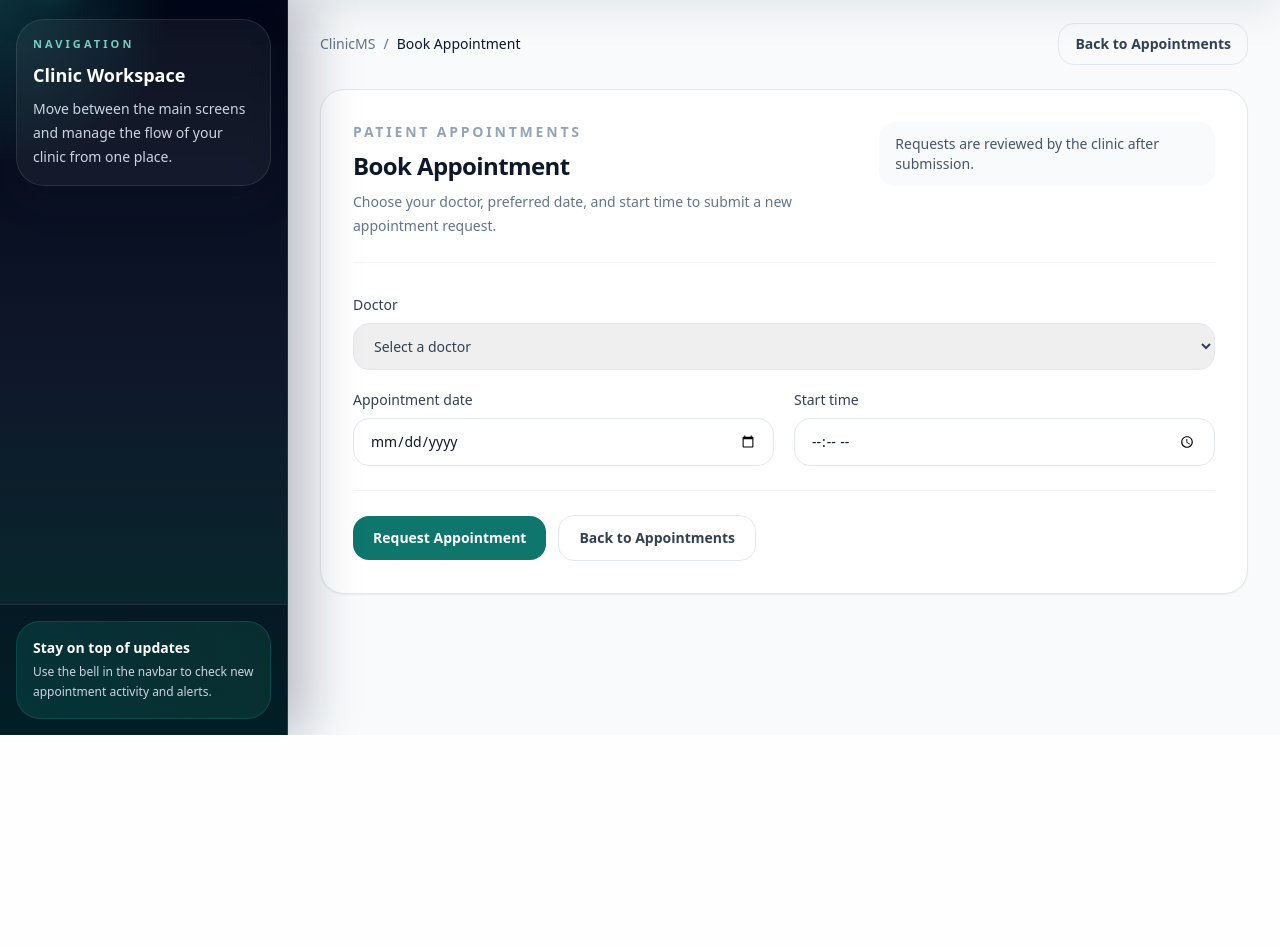
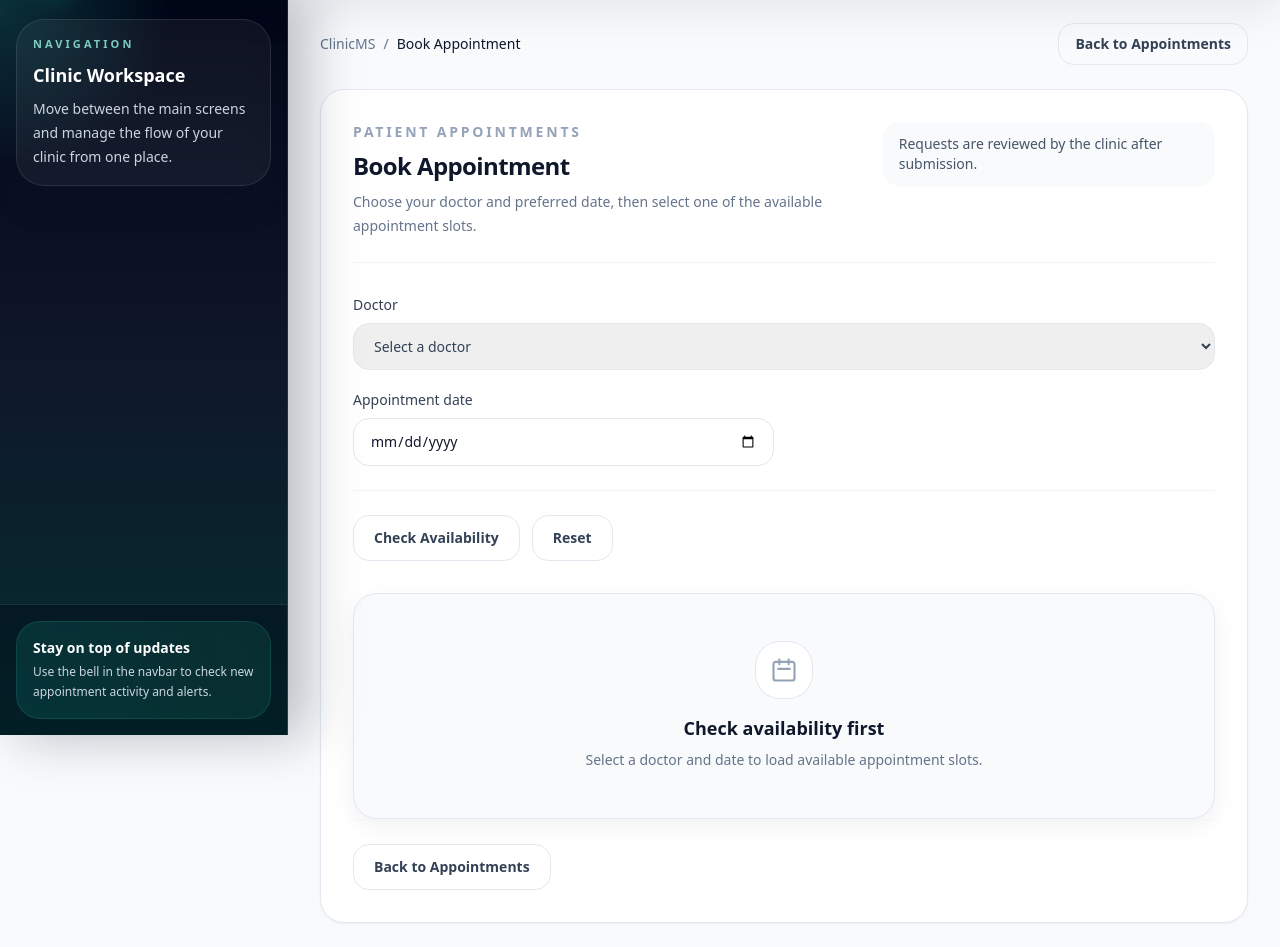
Before and after one commit to Kadry333/Django-Clinic-System, a Django app: template patients/templates/patients/book_appointment.html in a window 1280 px wide. Shown: the part 65-1012 px from the top of the page. Before the commit the page ends 800 px from the top, so only its background shows below. Run offline with Django 5.2, Linux system fonts and the light colour scheme; the template is opened without the code that fills it: values that come from a table or form of the project are taken from there, others are empty; tables that the repository leaves empty hold one stand-in row (values such as "Sample post"); some libraries are stand-ins or nearby versions.

Commit message:
fix patient

```diff
--- a/patients/forms.py
+++ b/patients/forms.py
@@ -1,10 +1,14 @@
+from datetime import datetime
+
 from django import forms
 from django.core.validators import RegexValidator
+from django.utils.dateparse import parse_date
 from django.utils import timezone
 
 from accounts.models import User
-from appointments.models import Appointment, RescheduleRequest
+from appointments.models import RescheduleRequest
 from doctors.models import DoctorProfile
+from patients.services import get_available_slots
 
 
 name_validator = RegexValidator(
@@ -39,19 +43,56 @@ class PatientProfileForm(forms.ModelForm):
         fields = ["first_name", "last_name", "email", "phone"]
 
 
-class PatientAppointmentBookingForm(forms.ModelForm):
-    class Meta:
-        model = Appointment
-        fields = ["doctor", "appointment_date", "start_time"]
-        widgets = {
-            "appointment_date": forms.DateInput(attrs={"type": "date"}),
-            "start_time": forms.TimeInput(attrs={"type": "time"}),
-        }
+class PatientAppointmentBookingForm(forms.Form):
+    doctor = forms.ModelChoiceField(
+        queryset=DoctorProfile.objects.none(),
+        empty_label="Select a doctor",
+    )
+    appointment_date = forms.DateField(
+        widget=forms.DateInput(attrs={"type": "date"}),
+    )
+    slot = forms.ChoiceField(
+        choices=[],
+        required=False,
+    )
 
     def __init__(self, *args, **kwargs):
+        doctor = kwargs.pop("doctor", None)
+        appointment_date = kwargs.pop("appointment_date", None)
+        require_slot = kwargs.pop("require_slot", False)
         super().__init__(*args, **kwargs)
 
         self.fields["doctor"].queryset = DoctorProfile.objects.select_related("user").all()
+        self.require_slot = require_slot
+        self.selected_doctor = doctor
+        self.selected_appointment_date = appointment_date
+        self.available_slots = []
+        self._set_slot_choices([])
+
+        if self.is_bound:
+            doctor_id = self.data.get(self.add_prefix("doctor"))
+            if doctor_id and self.selected_doctor is None:
+                try:
+                    self.selected_doctor = self.fields["doctor"].queryset.get(pk=doctor_id)
+                except (DoctorProfile.DoesNotExist, ValueError, TypeError):
+                    self.selected_doctor = None
+
+            raw_appointment_date = self.data.get(self.add_prefix("appointment_date"))
+            if raw_appointment_date and self.selected_appointment_date is None:
+                self.selected_appointment_date = parse_date(raw_appointment_date)
+
+        if self.selected_doctor and self.selected_appointment_date:
+            self.available_slots = get_available_slots(
+                self.selected_doctor,
+                self.selected_appointment_date,
+            )
+            self._set_slot_choices(self.available_slots)
+
+    def _set_slot_choices(self, slots):
+        self.fields["slot"].choices = [
+            ("", "Select an available slot"),
+            *[(slot.strftime("%H:%M"), slot.strftime("%I:%M %p").lstrip("0")) for slot in slots],
+        ]
 
     def clean_appointment_date(self):
         appointment_date = self.cleaned_data["appointment_date"]
@@ -60,6 +101,40 @@ class PatientAppointmentBookingForm(forms.ModelForm):
             raise forms.ValidationError("You cannot book an appointment in the past.")
 
         return appointment_date
+
+    def clean_slot(self):
+        slot = self.cleaned_data.get("slot")
+
+        if not slot:
+            return None
+
+        try:
+            return datetime.strptime(slot, "%H:%M").time()
+        except ValueError as exc:
+            raise forms.ValidationError("Select a valid available slot.") from exc
+
+    def clean(self):
+        cleaned_data = super().clean()
+        doctor = cleaned_data.get("doctor") or self.selected_doctor
+        appointment_date = cleaned_data.get("appointment_date") or self.selected_appointment_date
+        slot = cleaned_data.get("slot")
+
+        if doctor and appointment_date:
+            self.selected_doctor = doctor
+            self.selected_appointment_date = appointment_date
+            self.available_slots = get_available_slots(doctor, appointment_date)
+            self._set_slot_choices(self.available_slots)
+
+        if self.require_slot and doctor and appointment_date:
+            if not self.available_slots:
+                raise forms.ValidationError("No available slots for this doctor on the selected date.")
+
+            if not slot:
+                self.add_error("slot", "Select an available slot.")
+            elif slot not in self.available_slots:
+                self.add_error("slot", "This slot is no longer available. Please choose another one.")
+
+        return cleaned_data
 
 
 class PatientRescheduleRequestForm(forms.ModelForm):
--- a/patients/templates/patients/book_appointment.html
+++ b/patients/templates/patients/book_appointment.html
@@ -17,7 +17,7 @@
                 <p class="text-sm font-semibold uppercase tracking-[0.2em] text-slate-400">Patient Appointments</p>
                 <h1 class="mt-2 text-2xl font-semibold tracking-tight text-slate-900">Book Appointment</h1>
                 <p class="mt-2 max-w-2xl text-sm leading-6 text-slate-500">
-                    Choose your doctor, preferred date, and start time to submit a new appointment request.
+                    Choose your doctor and preferred date, then select one of the available appointment slots.
                 </p>
             </div>
             <div class="rounded-2xl bg-slate-50 px-4 py-3 text-sm text-slate-600">
@@ -25,15 +25,7 @@
             </div>
         </div>
 
-        <form method="post" class="mt-8 space-y-6">
-            {% csrf_token %}
-
-            {% if form.non_field_errors %}
-            <div class="rounded-2xl border border-rose-200 bg-rose-50 px-4 py-3 text-sm text-rose-700">
-                {{ form.non_field_errors }}
-            </div>
-            {% endif %}
-
+        <form method="get" class="mt-8 space-y-6">
             <div class="grid gap-5 md:grid-cols-2">
                 <div class="md:col-span-2">
                     <label for="{{ form.doctor.id_for_label }}" class="mb-2 block text-sm font-medium text-slate-700">Doctor</label>
@@ -67,20 +59,68 @@
                     <p class="mt-2 text-sm text-rose-600">{{ form.appointment_date.errors|join:", " }}</p>
                     {% endif %}
                 </div>
+            </div>
+
+            <div class="flex flex-col gap-3 border-t border-slate-100 pt-6 sm:flex-row sm:items-center">
+                <button type="submit" class="inline-flex items-center justify-center rounded-2xl border border-slate-200 px-5 py-3 text-sm font-semibold text-slate-700 transition hover:bg-slate-50">
+                    Check Availability
+                </button>
+                <a href="{% url 'patients:book_appointment' %}" class="inline-flex items-center justify-center rounded-2xl border border-slate-200 px-5 py-3 text-sm font-semibold text-slate-700 transition hover:bg-slate-50">
+                    Reset
+                </a>
+            </div>
+        </form>
+
+        {% if availability_checked %}
+        <div class="mt-8 border-t border-slate-100 pt-8">
+            {% if form.non_field_errors %}
+            <div class="rounded-2xl border border-rose-200 bg-rose-50 px-4 py-3 text-sm text-rose-700">
+                {{ form.non_field_errors }}
+            </div>
+            {% endif %}
+
+            {% if available_slots and not form.doctor.errors and not form.appointment_date.errors %}
+            <form method="post" class="space-y-6">
+                {% csrf_token %}
+                <input type="hidden" name="doctor" value="{{ selected_doctor.pk }}">
+                <input type="hidden" name="appointment_date" value="{{ selected_appointment_date|date:'Y-m-d' }}">
 
                 <div>
-                    <label for="{{ form.start_time.id_for_label }}" class="mb-2 block text-sm font-medium text-slate-700">Start time</label>
+                    <div class="flex flex-col gap-3 sm:flex-row sm:items-start sm:justify-between">
+                        <div>
+                            <p class="text-sm font-semibold uppercase tracking-[0.2em] text-slate-400">Available Slots</p>
+                            <h2 class="mt-2 text-xl font-semibold text-slate-900">Choose an available start time</h2>
+                            <p class="mt-2 text-sm leading-6 text-slate-500">
+                                Showing slots for {{ selected_doctor.user.get_full_name|default:selected_doctor.user.email }} on {{ selected_appointment_date|date:"d M Y" }}.
+                            </p>
+                        </div>
+                        <div class="rounded-2xl bg-slate-50 px-4 py-3 text-sm text-slate-600">
+                            {{ available_slots|length }} slot{{ available_slots|length|pluralize }} available
+                        </div>
+                    </div>
+
+                    <div class="mt-6 grid gap-3 sm:grid-cols-2 lg:grid-cols-3">
+                        {% for value, label in form.fields.slot.choices %}
+                            {% if value %}
+                            <label class="block cursor-pointer">
                                 <input
-                        type="time"
-                        id="{{ form.start_time.id_for_label }}"
-                        name="{{ form.start_time.html_name }}"
-                        value="{{ form.start_time.value|default:'' }}"
-                        class="w-full rounded-2xl border px-4 py-3 text-sm outline-none transition focus:border-primary focus:ring-4 focus:ring-teal-50 {% if form.start_time.errors %}border-rose-400{% else %}border-slate-200{% endif %}"
+                                    type="radio"
+                                    name="slot"
+                                    value="{{ value }}"
+                                    class="peer sr-only"
+                                    {% if form.slot.value|stringformat:"s" == value|stringformat:"s" %}checked{% endif %}
                                 >
-                    {% if form.start_time.errors %}
-                    <p class="mt-2 text-sm text-rose-600">{{ form.start_time.errors|join:", " }}</p>
+                                <span class="flex items-center justify-center rounded-2xl border border-slate-200 px-4 py-3 text-sm font-semibold text-slate-700 transition peer-checked:border-primary peer-checked:bg-primary peer-checked:text-white peer-hover:border-primary peer-hover:text-primary">
+                                    {{ label }}
+                                </span>
+                            </label>
                             {% endif %}
+                        {% endfor %}
                     </div>
+
+                    {% if form.slot.errors %}
+                    <p class="mt-3 text-sm text-rose-600">{{ form.slot.errors|join:", " }}</p>
+                    {% endif %}
                 </div>
 
                 <div class="flex flex-col gap-3 border-t border-slate-100 pt-6 sm:flex-row sm:items-center">
@@ -92,6 +132,37 @@
                     </a>
                 </div>
             </form>
+            {% elif not form.doctor.errors and not form.appointment_date.errors %}
+            <div class="rounded-panel border border-slate-200 bg-slate-50 px-6 py-12 text-center shadow-soft">
+                <div class="mx-auto flex h-14 w-14 items-center justify-center rounded-3xl bg-white text-slate-400 ring-1 ring-slate-200">
+                    <svg xmlns="http://www.w3.org/2000/svg" class="h-7 w-7" fill="none" viewBox="0 0 24 24" stroke="currentColor" stroke-width="1.8">
+                        <path stroke-linecap="round" stroke-linejoin="round" d="M8 7V3m8 4V3m-9 8h10M5 21h14a2 2 0 0 0 2-2V7a2 2 0 0 0-2-2H5a2 2 0 0 0-2 2v12a2 2 0 0 0 2 2Z" />
+                    </svg>
+                </div>
+                <h2 class="mt-4 text-lg font-semibold text-slate-900">No available slots</h2>
+                <p class="mt-2 text-sm text-slate-500">No available slots for this doctor on the selected date.</p>
+            </div>
+            {% endif %}
+        </div>
+        {% else %}
+        <div class="mt-8 rounded-panel border border-slate-200 bg-slate-50 px-6 py-12 text-center shadow-soft">
+            <div class="mx-auto flex h-14 w-14 items-center justify-center rounded-3xl bg-white text-slate-400 ring-1 ring-slate-200">
+                <svg xmlns="http://www.w3.org/2000/svg" class="h-7 w-7" fill="none" viewBox="0 0 24 24" stroke="currentColor" stroke-width="1.8">
+                    <path stroke-linecap="round" stroke-linejoin="round" d="M8 7V3m8 4V3m-9 8h10M5 21h14a2 2 0 0 0 2-2V7a2 2 0 0 0-2-2H5a2 2 0 0 0-2 2v12a2 2 0 0 0 2 2Z" />
+                </svg>
+            </div>
+            <h2 class="mt-4 text-lg font-semibold text-slate-900">Check availability first</h2>
+            <p class="mt-2 text-sm text-slate-500">Select a doctor and date to load available appointment slots.</p>
+        </div>
+        {% endif %}
+
+        {% if not availability_checked %}
+        <div class="flex flex-col gap-3 border-t border-slate-100 pt-6 sm:flex-row sm:items-center">
+            <a href="{% url 'patients:my_appointments' %}" class="inline-flex items-center justify-center rounded-2xl border border-slate-200 px-5 py-3 text-sm font-semibold text-slate-700 transition hover:bg-slate-50">
+                Back to Appointments
+            </a>
+        </div>
+        {% endif %}
     </div>
 </section>
 {% endblock %}
```
Also changed, not shown: patients/services.py (added, +91 -0 lines), patients/views.py (+71 -34 lines). Lines whose indentation alone changed are shown as unchanged.
